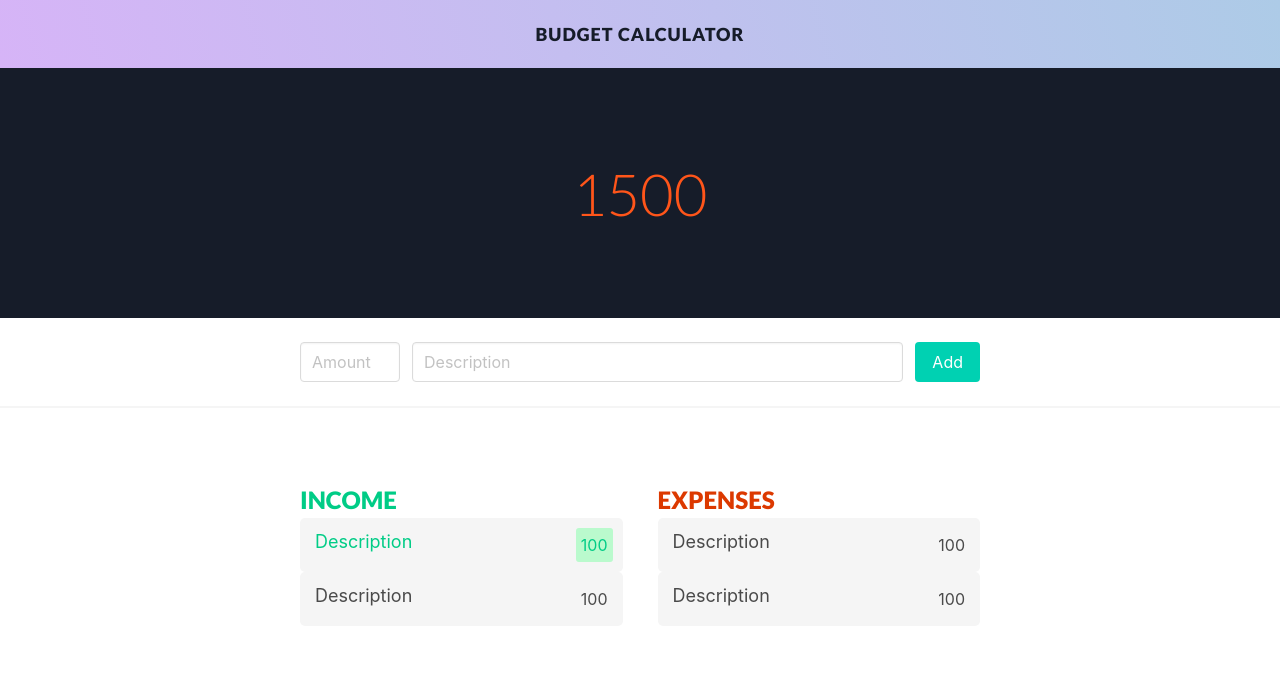
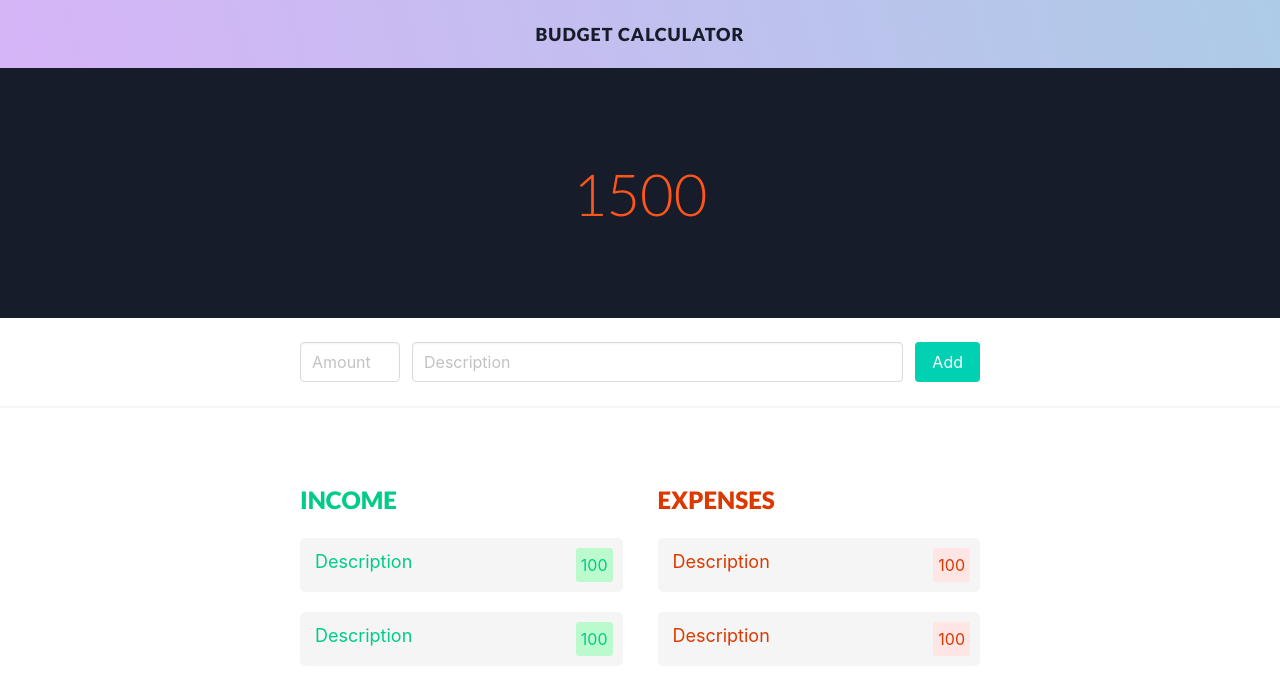
Before and after one commit to HaNguyen0096/budget-calculator, an Angular app: page / in a window 1280 px wide. Shown: the top 694 px of the page. Built offline with nearby package versions, Linux system fonts and the light colour scheme.

Commit message:
minor fix

```diff
--- a/src/app/budget-item-list/budget-item-card/budget-item-card.component.html
+++ b/src/app/budget-item-list/budget-item-card/budget-item-card.component.html
@@ -1,5 +1,5 @@
 <div class="root">
-    <div class="budget-item" [ngClass]="{ 'income': isIncome }">
+    <div class="budget-item" [ngClass]="{ 'income': isIncome, 'expense': !isIncome }">
       <div class="description">
         <p>Description</p>
       </div>
--- a/src/app/budget-item-list/budget-item-list.component.html
+++ b/src/app/budget-item-list/budget-item-list.component.html
@@ -3,15 +3,20 @@
         <div class="income-column">
             <h1>Income</h1>
 
-            <app-budget-item-card isIncome="true"></app-budget-item-card>
-            <app-budget-item-card></app-budget-item-card>
+            <div class="budget-items">
+                <app-budget-item-card [isIncome]="true" style="margin-bottom: 20px;"></app-budget-item-card>
+                <app-budget-item-card [isIncome]="true" style="margin-bottom: 20px;"></app-budget-item-card>
+            </div>
+
         </div>
 
         <div class="expenses-column">
             <h1>Expenses</h1>
 
-            <app-budget-item-card></app-budget-item-card>
-            <app-budget-item-card></app-budget-item-card>
+            <div class="budget-items">
+                <app-budget-item-card [isIncome]="false" style="margin-bottom: 20px;"></app-budget-item-card>
+                <app-budget-item-card [isIncome]="false" style="margin-bottom: 20px;"></app-budget-item-card>
+            </div>
         </div>
 
     </div>
```
